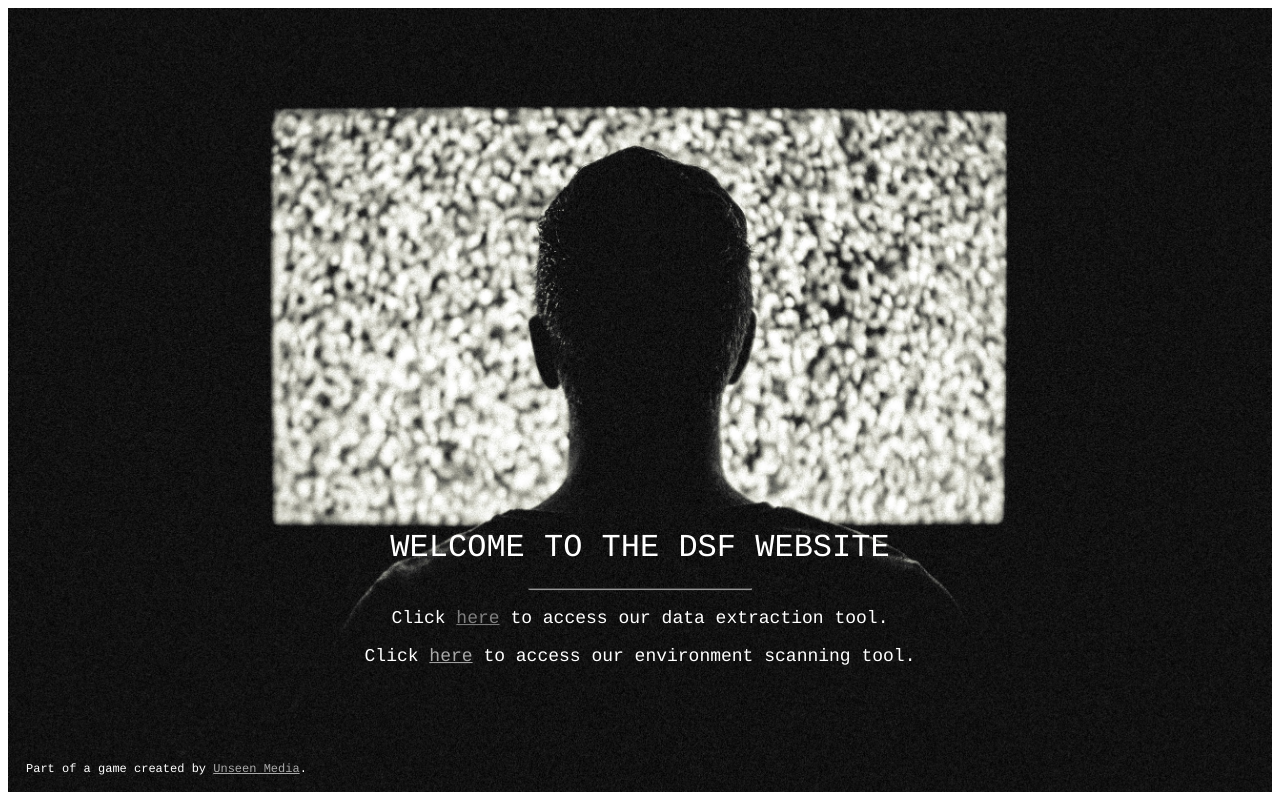
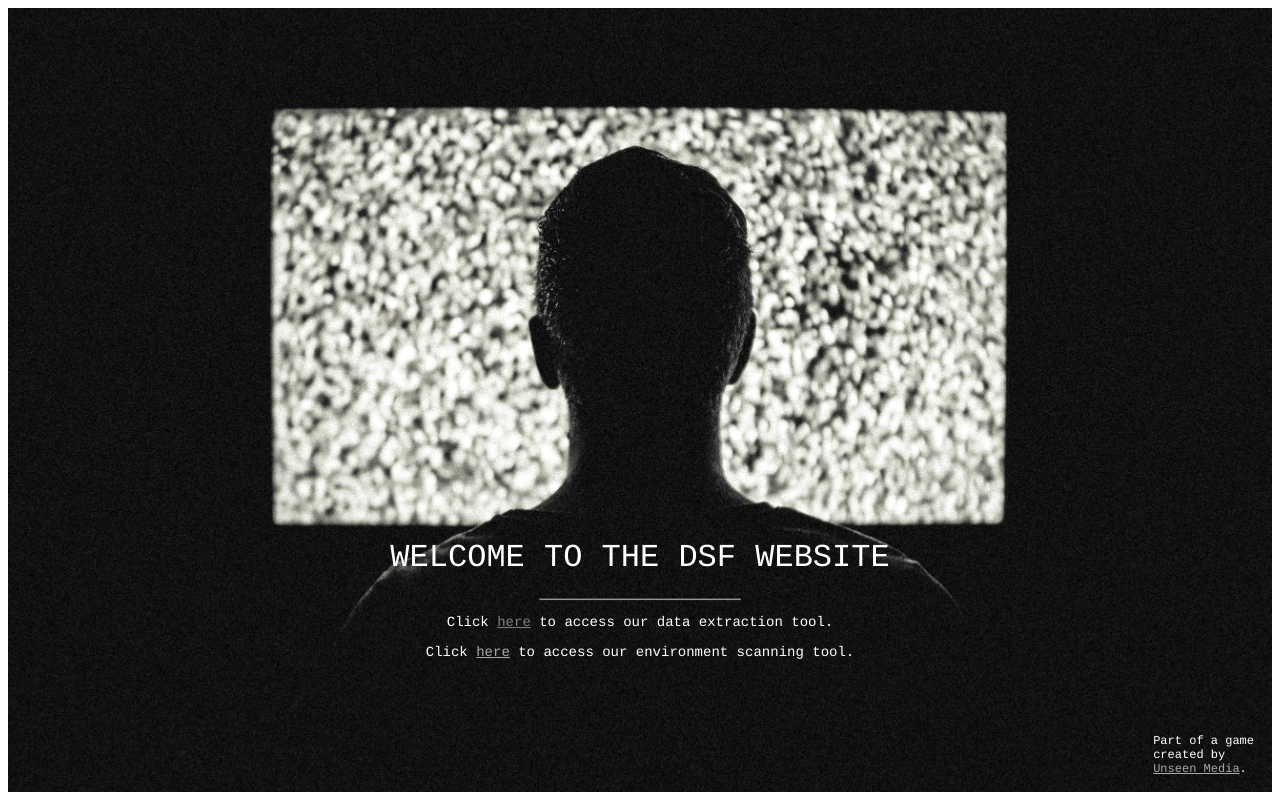
Before and after one commit to seencasey/dsfWebsite, a plain HTML site: page index.html in a window 1280 px wide. Drawn offline with Linux system fonts and the light colour scheme.

Commit message:
changed stuff

```diff
--- a/index.html
+++ b/index.html
@@ -15,8 +15,8 @@
             <p class="largeText centerThis">Click <a href="">here</a> to access our data extraction tool.</p>
             <p class="largeText centerThis">Click <a href="http://2z78y7r.pw">here</a> to access our environment scanning tool.</p>
         </div>
-        <div class="display-bottomleft padding-large unseen-tag-font">
-            Part of a game created by <a href="https://unseenmedia.io/" target="_blank">Unseen Media</a>.
+        <div class="display-bottomright padding-large unseen-tag-font">
+            Part of a game<br>created by<br><a href="https://unseenmedia.io/" target="_blank">Unseen Media</a>.
         </div>
     </div>
 
--- a/styles.css
+++ b/styles.css
@@ -52,7 +52,7 @@ html {
 }
 
 .largeText {
-    font-size: 18px !important
+    font-size: 14px !important
 }
 
 .animate-top {
@@ -80,9 +80,9 @@ html {
     text-align: center !important
 }
 
-.display-bottomleft {
+.display-bottomright {
     position: absolute;
-    left: 0;
+    right: 0;
     bottom: 0;
 }
 
```
